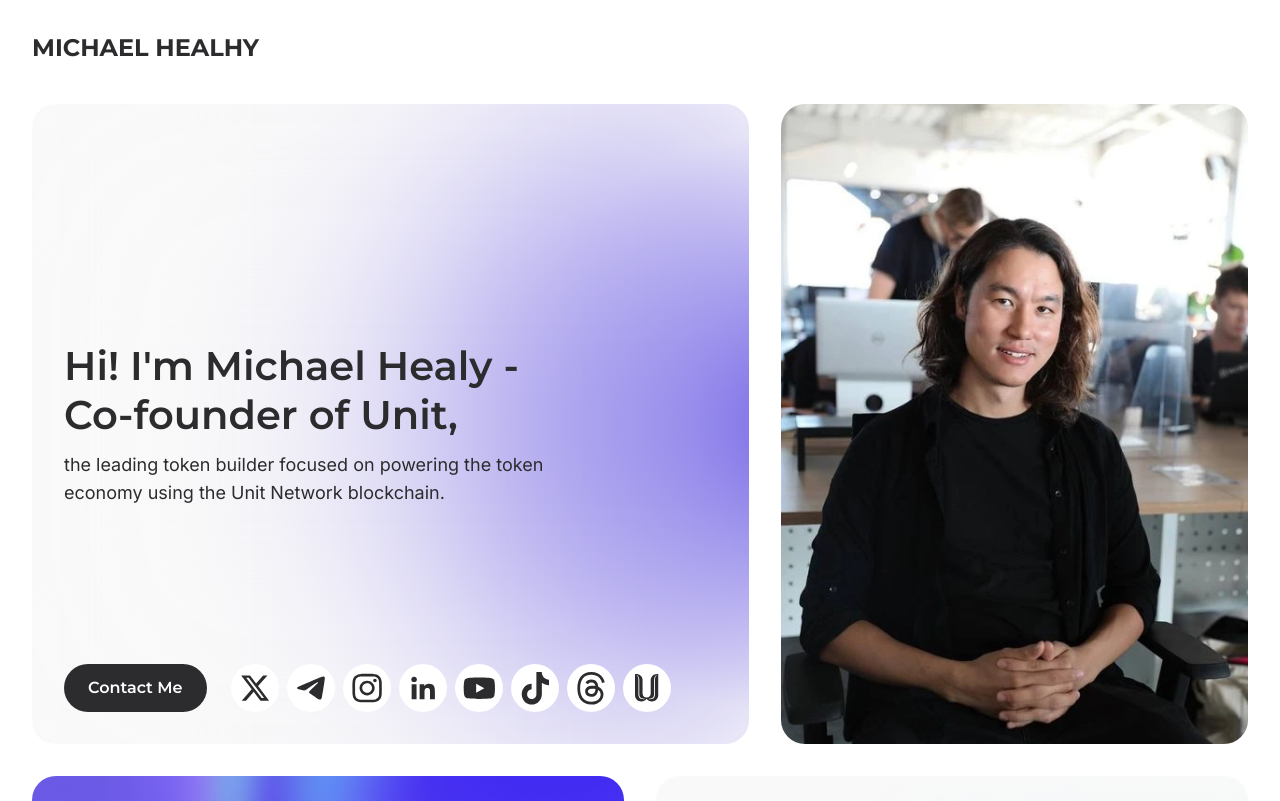
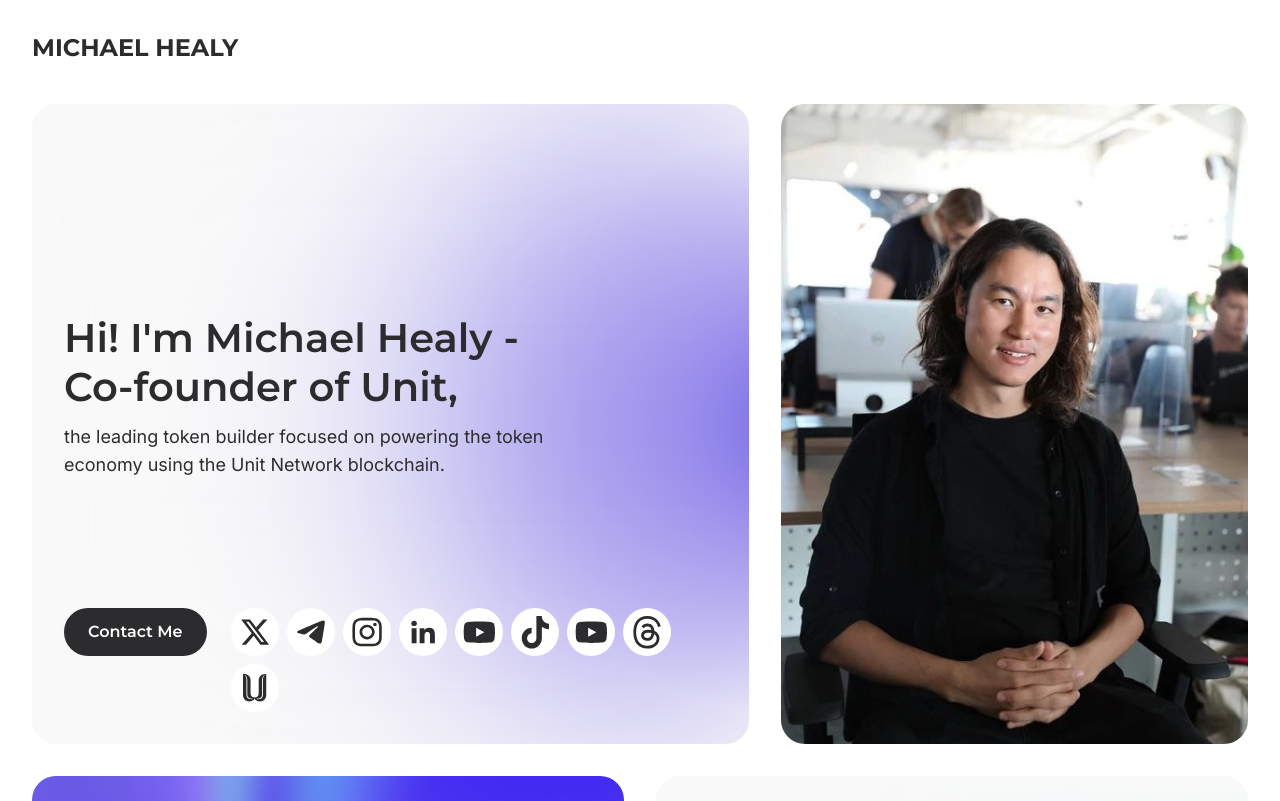
Before and after one commit to UnitCode-org/michaels-website, a Next.js app: page / in a window 1280 px wide. Shown: the top 801 px of the page. Built offline with nearby package versions, Linux system fonts and the light colour scheme.

Commit message:
style: added animations and fixed typos

```diff
--- a/src/app/_components/info-card-1.tsx
+++ b/src/app/_components/info-card-1.tsx
@@ -1,5 +1,6 @@
 'use client';
 
+import { TextFadeInBottom } from '@/components/TextFadeInBottom';
 import { NextFont } from 'next/dist/compiled/@next/font';
 import React from 'react';
 
@@ -23,7 +24,7 @@
             (clicked ? ' opacity-0' : '')
           }
         >
-          Solving Wealth Inequity
+          <TextFadeInBottom y={100} staggerChildren={0.1} text='Solving Wealth Inequity' onScroll />
         </h2>
         <p
           className={
--- a/src/app/_components/info-card-2.tsx
+++ b/src/app/_components/info-card-2.tsx
@@ -1,5 +1,6 @@
 'use client';
 
+import { TextFadeInBottom } from '@/components/TextFadeInBottom';
 import { NextFont } from 'next/dist/compiled/@next/font';
 import React from 'react';
 
@@ -23,7 +24,7 @@
             (clicked ? ' opacity-0' : '')
           }
         >
-          Building Useful & Successful Businesses
+          <TextFadeInBottom y={100} staggerChildren={0.1} onScroll text='Building Useful & Successful Businesses' />
         </h2>
         <p
           className={
--- a/src/app/page.tsx
+++ b/src/app/page.tsx
@@ -3,12 +3,16 @@
 import InfoCard1 from './_components/info-card-1';
 import InfoCard2 from './_components/info-card-2';
 import { inter } from './fonts';
+import { TextFadeInBottom } from '@/components/TextFadeInBottom';
+import FadeIn from '@/components/FadeIn';
 
 export default function Home() {
   return (
     <div className='md:p-8 p-5'>
       <header>
-        <h3 className='font-bold text-sm md:text-2xl'>MICHAEL HEALHY</h3>
+        <FadeIn duration={2}>
+          <h3 className='font-bold text-sm md:text-2xl'>MICHAEL HEALY</h3>
+        </FadeIn>
       </header>
       <main className='flex flex-col gap-8 mt-9 md:mt-10'>
         <div className='grid grid-cols-1 md:grid-cols-5 gap-8'>
@@ -16,18 +20,25 @@
             <div className='hidden md:block grow pt-12' />
             <div className='max-w-lg'>
               <h1 className='text-2xl md:text-[40px] md:leading-[49px] font-semibold'>
-                Hi! I&apos;m Michael Healy - Co-founder of Unit,
+                <TextFadeInBottom y={100} staggerChildren={0.1} text="Hi! I'm Michael Healy - Co-founder of Unit," />
               </h1>
               <p className={'mt-3 text-xs md:text-lg ' + inter.className}>
-                the leading token builder focused on powering the token economy using the Unit Network blockchain.
+                <TextFadeInBottom
+                  staggerChildren={0}
+                  delay={1}
+                  text='the leading token builder focused on powering the token economy using the Unit Network blockchain.'
+                />
               </p>
             </div>
             <div className='grow flex flex-col justify-end'>
               <div className='flex flex-col md:flex-row gap-6'>
+                <FadeIn duration={2}>
                   <div className='rounded-full bg-foreground text-background w-fit h-fit font-semibold px-4 py-2 md:px-6 md:py-3 text-sm md:text-base text-nowrap mt-10 md:mt-0'>
                     Contact Me
                   </div>
+                </FadeIn>
                 <div className='flex gap-2 items-center flex-wrap'>
+                  <FadeIn duration={2}>
                     <Link
                       href='https://x.com/michaelhealyco'
                       target='_blank'
@@ -36,6 +47,8 @@
                       <Image src='/twitter.svg' alt='X' width={24} height={24} className='block md:hidden' />
                       <Image src='/twitter.svg' alt='X' width={32} height={32} className='hidden md:block' />
                     </Link>
+                  </FadeIn>
+                  <FadeIn duration={2}>
                     <Link
                       href='https://t.me/michaelhealy'
                       target='_blank'
@@ -44,6 +57,8 @@
                       <Image src='/telegram.svg' alt='Telegram' width={26} height={26} className='block md:hidden' />
                       <Image src='/telegram.svg' alt='Telegram' width={32} height={32} className='hidden md:block' />
                     </Link>
+                  </FadeIn>
+                  <FadeIn duration={2}>
                     <Link
                       href='https://www.instagram.com/michaelhealyco'
                       target='_blank'
@@ -52,6 +67,8 @@
                       <Image src='/instagram.svg' alt='Instagram' width={26} height={26} className='block md:hidden' />
                       <Image src='/instagram.svg' alt='Instagram' width={30} height={30} className='hidden md:block' />
                     </Link>
+                  </FadeIn>
+                  <FadeIn duration={2}>
                     <Link
                       href='https://www.linkedin.com/in/michaelhealyco/'
                       target='_blank'
@@ -60,6 +77,8 @@
                       <Image src='/linkedin.svg' alt='LinkedIn' width={20} height={20} className='block md:hidden' />
                       <Image src='/linkedin.svg' alt='LinkedIn' width={24} height={24} className='hidden md:block' />
                     </Link>
+                  </FadeIn>
+                  <FadeIn duration={2}>
                     <Link
                       href='https://www.youtube.com/@michaelhealyco'
                       target='_blank'
@@ -68,6 +87,8 @@
                       <Image src='/youtube.svg' alt='YouTube' width={28} height={28} className='block md:hidden' />
                       <Image src='/youtube.svg' alt='YouTube' width={32} height={32} className='hidden md:block' />
                     </Link>
+                  </FadeIn>
+                  <FadeIn duration={2}>
                     <Link
                       href='https://www.tiktok.com/@michaelhealyco'
                       target='_blank'
@@ -76,6 +97,18 @@
                       <Image src='/tiktok.svg' alt='TikTok' width={20} height={20} className='block md:hidden' />
                       <Image src='/tiktok.svg' alt='TikTok' width={28} height={28} className='hidden md:block' />
                     </Link>
+                  </FadeIn>
+                  <FadeIn duration={2}>
+                    <Link
+                      href='https://www.youtube.com/@michaelhealyco'
+                      target='_blank'
+                      className='rounded-full bg-background h-9 w-9 md:h-12 md:w-12 flex items-center justify-center hover:bg-gray-100 transition'
+                    >
+                      <Image src='/youtube.svg' alt='YouTube' width={28} height={28} className='block md:hidden' />
+                      <Image src='/youtube.svg' alt='YouTube' width={32} height={32} className='hidden md:block' />
+                    </Link>
+                  </FadeIn>
+                  <FadeIn duration={2}>
                     <Link
                       href='https://www.threads.net/@michaelhealyco'
                       target='_blank'
@@ -84,6 +117,8 @@
                       <Image src='/threads.svg' alt='Threads' width={22} height={22} className='block md:hidden' />
                       <Image src='/threads.svg' alt='Threads' width={28} height={28} className='hidden md:block' />
                     </Link>
+                  </FadeIn>
+                  <FadeIn duration={2}>
                     <Link
                       href='https://app.unit.network/user/michael'
                       target='_blank'
@@ -92,6 +127,7 @@
                       <Image src='/unit.svg' alt='Unit Network' width={18} height={18} className='block md:hidden' />
                       <Image src='/unit.svg' alt='Unit Network' width={24} height={24} className='hidden md:block' />
                     </Link>
+                  </FadeIn>
                 </div>
               </div>
             </div>
@@ -106,7 +142,7 @@
         </div>
       </main>
       <footer className='flex justify-between md:items-center px-0 md:px-16 mt-14 md:mt-24'>
-        <h3 className='font-bold text-sm md:text-2xl text-[#A1A1A1] text-nowrap'>MICHAEL HEALHY</h3>
+        <h3 className='font-bold text-sm md:text-2xl text-[#A1A1A1] text-nowrap'>MICHAEL HEALY</h3>
         <div className='flex gap-1 md:gap-2 items-center flex-wrap max-w-[8rem] sm:max-w-none md:max-w-[14rem] lg:max-w-none'>
           <Link
             href='https://x.com/michaelhealyco'
--- /dev/null
+++ b/src/components/FadeIn.tsx
@@ -0,0 +1,25 @@
+"use client"
+
+import { motion } from "framer-motion";
+import React from 'react';
+
+interface FadeInProps {
+  children: React.ReactNode;
+  delay?: number;
+  duration?: number;
+}
+
+function FadeIn({ children, delay, duration }: FadeInProps) {
+  return (
+      <motion.div
+        initial={{ opacity: 0 }}
+        animate={{ opacity: 1 }}
+        exit={{ opacity: 0, transition: { delay: 0 } }}
+        transition={{ duration: duration ? duration : 1, delay: delay ? delay : 0 }}
+      >
+        {children}
+      </motion.div>
+  );
+}
+
+export default FadeIn;
--- /dev/null
+++ b/src/components/TextFadeInBottom.tsx
@@ -0,0 +1,74 @@
+"use client";
+
+import { motion, Variant } from "framer-motion";
+import { useRef } from "react";
+
+interface TextFadeInBottomProps {
+  text: string | string[];
+  y?: number;
+  delay?: number;
+  staggerChildren?: number;
+  animation?: {
+    hidden: Variant;
+    visible: Variant;
+  };
+  onScroll?: boolean
+}
+
+export const TextFadeInBottom = ({
+  text,
+  y,
+  delay,
+  staggerChildren,
+  animation,
+  onScroll = false
+}: TextFadeInBottomProps) => {
+  const textArray = Array.isArray(text) ? text : [text];
+  const ref = useRef(null);
+
+  animation = {
+    hidden: {
+      y: y || 20,
+    },
+    visible: {
+      y: 0,
+      transition: {
+        duration: 1.5,
+        ease: [0, 1, 0.58, 1.0],
+      },
+    },
+  };
+
+  return (
+    <motion.span
+      ref={ref}
+      initial='hidden'
+      animate={onScroll ? undefined : 'visible'}
+      whileInView={onScroll ? 'visible' : undefined}
+      viewport={{ once: true }}
+      variants={{
+        visible: {
+          transition: {
+            staggerChildren: staggerChildren || 0.015,
+            delayChildren: delay || 0,
+          },
+        },
+        hidden: {},
+      }}
+      aria-hidden
+    >
+      {textArray.map((line, lineIndex) => (
+        <span className='block' key={`${line}-${lineIndex}`}>
+          {line.split(' ').map((word, wordIndex) => (
+            <span className='overflow-clip h-fit w-fit inline-block' key={`${word}-${wordIndex}`}>
+              <motion.span className='inline-block' variants={animation}>
+                {word}
+              </motion.span>
+              <span className='inline-block'>&nbsp;</span>
+            </span>
+          ))}
+        </span>
+      ))}
+    </motion.span>
+  );
+};
```
Also changed, not shown: package.json (+6 -5 lines), 1 other file (tests, documents, lock files or other folders). Lines whose indentation alone changed are shown as unchanged.
